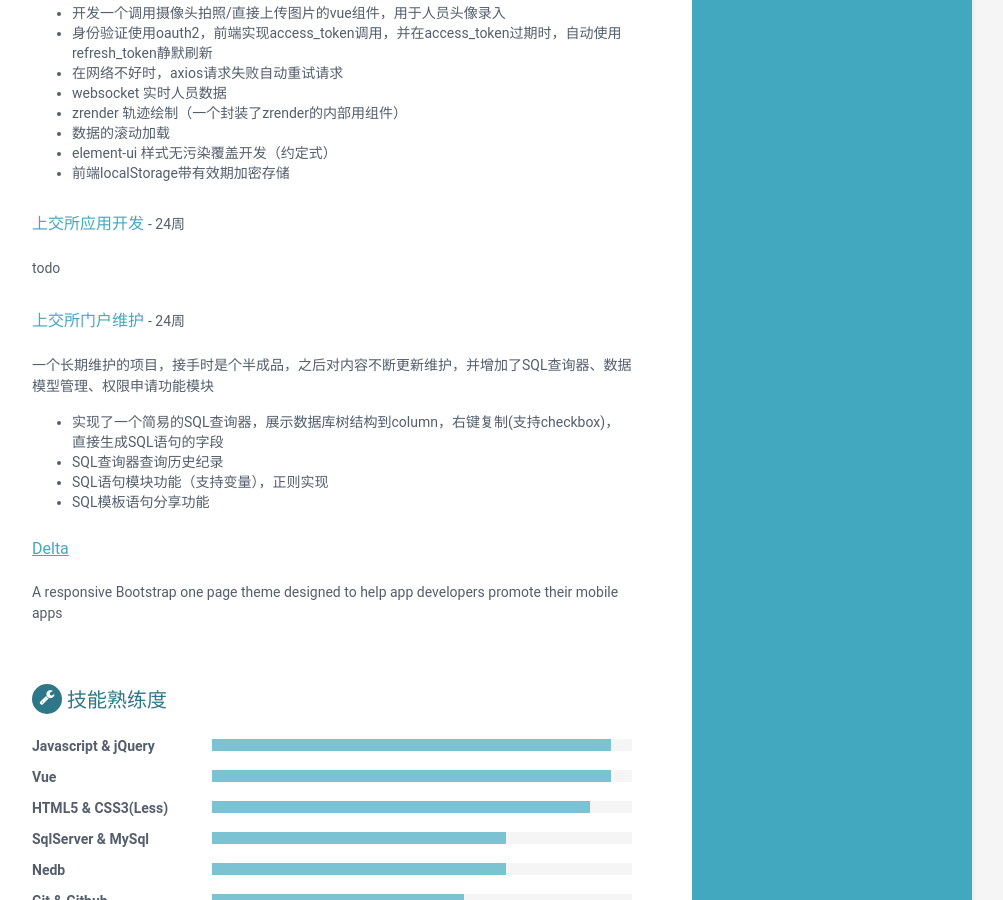
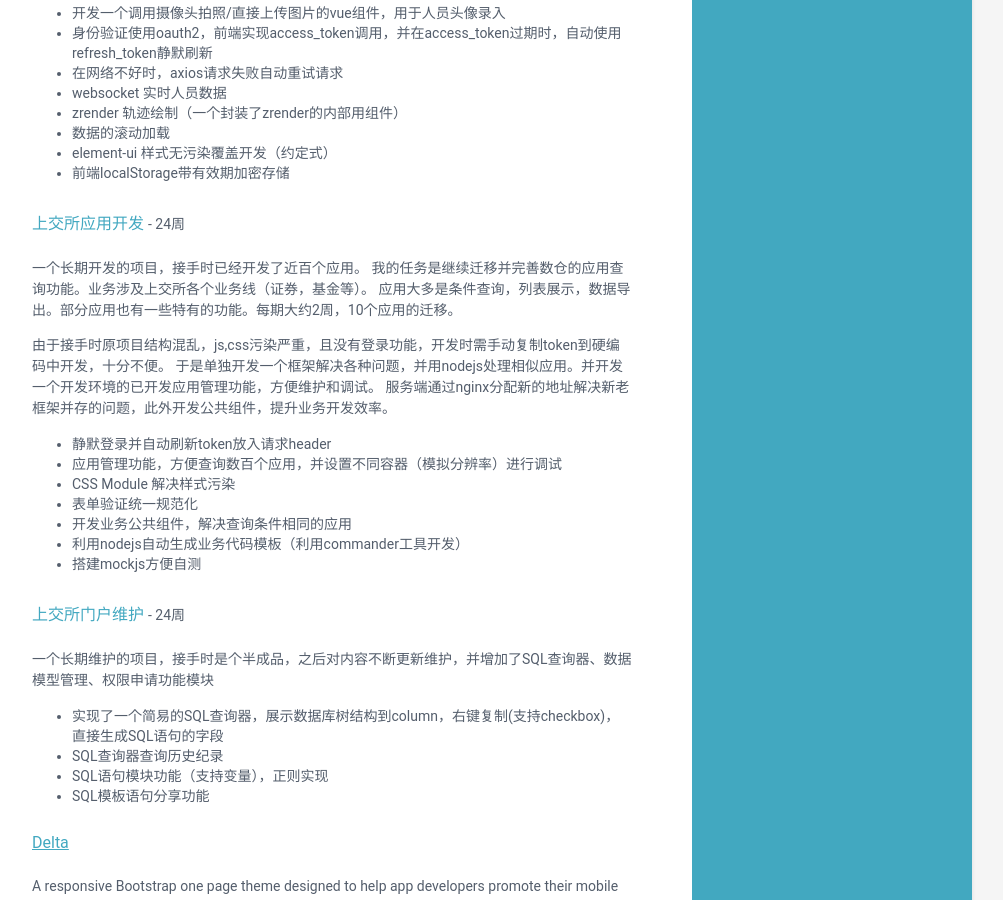
Before and after one commit to wellfrog16/cv, a Jekyll site: the page built from index.html, in a window 1280 px wide and 900 px high, scrolled down 2171 px. Shown: the whole window, without its empty margins (168-1171 px from the left). Built offline with Jekyll 4.4.1, drawn with Linux system fonts in a browser that asks for light colours.

Commit message:
资料更新

```diff
--- a/_data/data.yml
+++ b/_data/data.yml
@@ -169,7 +169,22 @@ projects:
       - title: 上交所应用开发
         cycle: 24周
         tagline: |
-          todo
+          一个长期开发的项目，接手时已经开发了近百个应用。
+          我的任务是继续迁移并完善数仓的应用查询功能。业务涉及上交所各个业务线（证券，基金等）。
+          应用大多是条件查询，列表展示，数据导出。部分应用也有一些特有的功能。每期大约2周，10个应用的迁移。
+
+
+          由于接手时原项目结构混乱，js,css污染严重，且没有登录功能，开发时需手动复制token到硬编码中开发，十分不便。
+          于是单独开发一个框架解决各种问题，并用nodejs处理相似应用。并开发一个开发环境的已开发应用管理功能，方便维护和调试。
+          服务端通过nginx分配新的地址解决新老框架并存的问题，此外开发公共组件，提升业务开发效率。
+
+            - 静默登录并自动刷新token放入请求header
+            - 应用管理功能，方便查询数百个应用，并设置不同容器（模拟分辨率）进行调试
+            - CSS Module 解决样式污染
+            - 表单验证统一规范化
+            - 开发业务公共组件，解决查询条件相同的应用
+            - 利用nodejs自动生成业务代码模板（利用commander工具开发）
+            - 搭建mockjs方便自测
 
       - title: 上交所门户维护
         cycle: 24周
```
